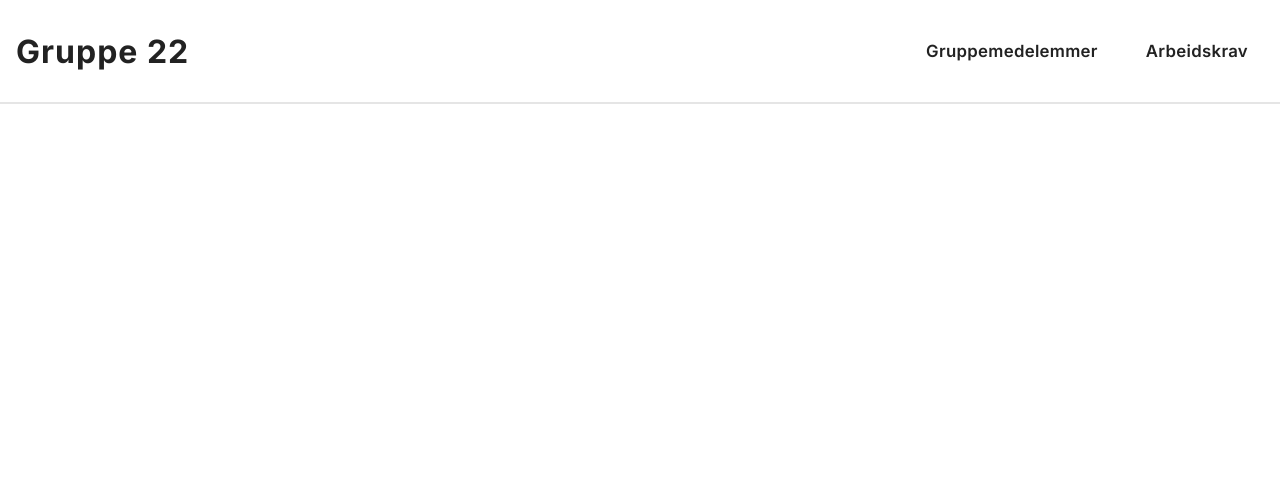
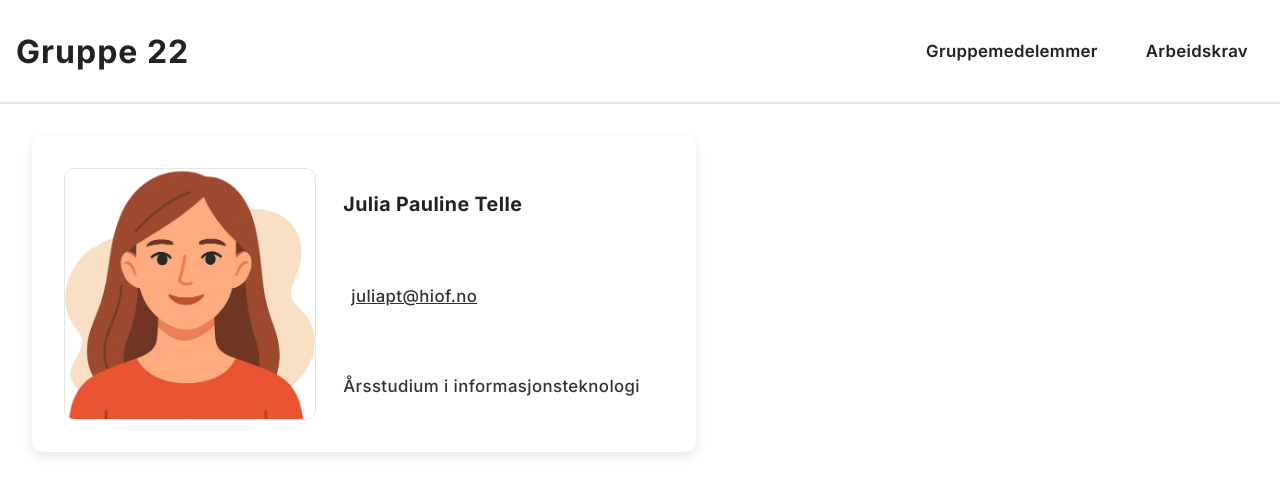
Before and after one commit to therealfunkjoy/arbeidskrav-4, a React app in the folder frontend/: page / in a window 1280 px wide. Shown: the top 494 px of the page. Built offline with nearby package versions, Linux system fonts and the light colour scheme; the HTML template or start-up script is replaced by a standard one.

Commit message:
Jobber på profilkort. Lagt på css

```diff
--- a/frontend/src/App.css
+++ b/frontend/src/App.css
@@ -5,3 +5,12 @@ Kilde i dokumentet: Kilder_Julia.txt*/
 body {
   font-family: 'Inter', Arial, sans-serif;
 }
+
+/* Lagt på enkel css for at elementene ikke skal være klistret opp i hjørnet */
+/* REMEMBER: burde endres på */
+main {
+  display: flex;
+  flex-direction: column;
+  gap: 2rem;
+  padding: 2rem;
+}
--- a/frontend/src/App.jsx
+++ b/frontend/src/App.jsx
@@ -1,14 +1,17 @@
 import './App.css'
 import Header from './Components/Header'
-import MemberJulia from './components/memberJulia'
+import JuliaProfile from './components/JuliaProfile.jsx'
 
 function App() {
 
   return (
     // Lagt til komponentene på forsiden slik at jeg kan se det mens jeg jobber
+    // REMEMBER: burde endres på senere
     <section>
       <Header />
-      <MemberJulia />
+      <main>
+        <JuliaProfile />
+      </main>
     </section>
   )
 }
--- /dev/null
+++ b/frontend/src/components/JuliaProfile.jsx
@@ -0,0 +1,30 @@
+/* Jeg var usikker på hva komponentet burde hete og spurte ChatGPT om innspill:
+https://chatgpt.com/share/69e308fc-8670-8329-9ecc-4c21da0b1383 (Kilde også lagt til i dokumentet: Kilder_Julia.jsx)
+
+ChatGPT foreslo at vi skulle ha et felles komponent "MemberProfile.jsx", og kun ulik css for hvert gruppemedelem.
+Det blir ikke helt riktig i dette prosjektet, siden hver gruppemdelem skal lage hvert sitt komponent.
+Da kan vi ha den strukturen vi ønsker på profilkortene.
+
+Jeg har derfor valgt å bytte navnet på komponentet til: "JuliaProfile.jsx"
+*/
+
+import MemberAvatar from '../assets/MemberAvatarJulia.png'
+import '../Style/julia-profile.css'
+
+export default function JuliaProfile() {
+    return (
+        <section className='member-section-julia'>
+            {/* Kilde for "Legge til bilde i html" i dokumentet: Kilder_Julia.txt */}
+            <img src={MemberAvatar} id='avatar-img-julia' />
+
+            <section id='member-container-julia'>
+                <h3>Julia Pauline Telle</h3>
+
+                {/* Kilde for "Legge til mail link" i dokumentet: Kilder_Julia.txt */}
+                <p><a href='mailto:juliapt@hiof.no'>juliapt@hiof.no</a></p>
+                <p>Årsstudium i informasjonsteknologi</p>
+            </section>
+
+        </section>
+    )
+}
--- /dev/null
+++ b/frontend/src/style/julia-profile.css
@@ -0,0 +1,67 @@
+.member-section-julia {
+    display: flex;
+    flex-direction: row;
+    justify-content: space-between;
+
+    padding: 2rem;
+
+    /* Hvor stor burde profilkortet være? */
+    width: 600px;
+
+    border: var(--border-color);
+    border-radius: 10px;
+    box-shadow: 0 4px 12px rgba(0, 0, 0, 0.1);
+}
+
+#avatar-img-julia {
+    /* Kilde for "Style avatar-bildet" i dokumentet: Kilder_Julia.txt */
+    object-fit: cover;
+
+    width: 250px;
+    height: 250px;
+
+    border-radius: 10px;
+    border: 1px solid var(--border-color);
+}
+
+#member-container-julia {
+    display: flex;
+    flex-direction: column;
+    justify-content: space-between;
+
+    gap: 1rem;
+    padding: 1rem;
+
+    font-size: var(--font-size-base)
+}
+
+#member-container-julia h3 {
+    color: var(--heading-text-color);
+    font-weight: 700;
+    letter-spacing: 0.4px;
+
+    padding: 0.5rem;
+}
+
+#member-container-julia p {
+    color: var(--normal-text-color);
+    letter-spacing: 0.4px;
+    font-weight: 500;
+
+    padding: 0.5rem;
+}
+
+#member-container-julia p a {
+    padding: 0.5rem;
+
+    color: var(--normal-text-color);
+    text-decoration: underline;
+    font-weight: 500;
+    letter-spacing: 0.4px;
+}
+
+#member-container-julia p a:hover {
+    background-color: #c9c9c9;
+    padding: 0.5rem;
+    border-radius: 6px;
+}
```
Also changed, not shown: frontend/src/components/MemberJulia.jsx (deleted, +0 -14 lines), frontend/src/assets/MemberAvatarJulia.png (added), 1 other file (tests, documents, lock files or other folders).
